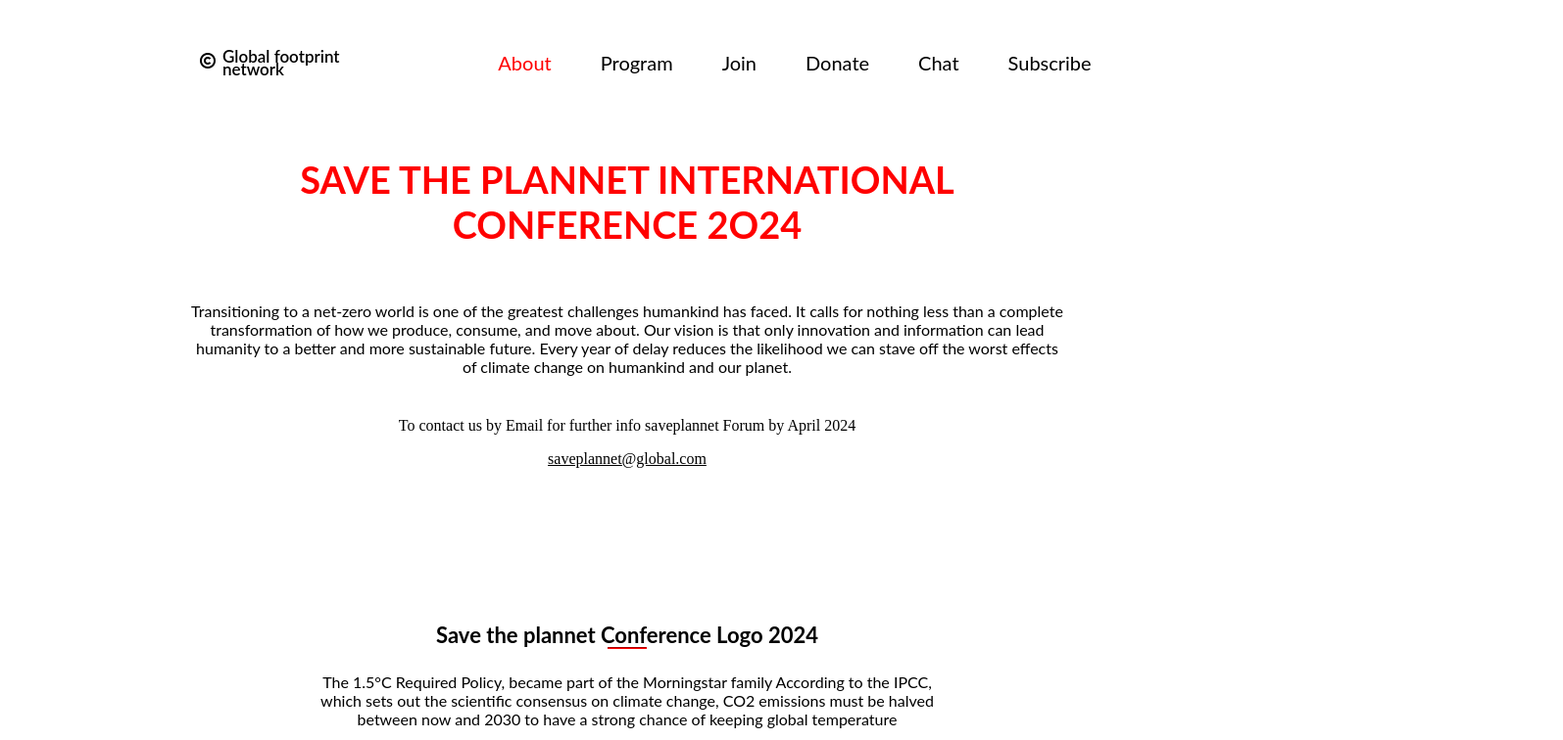
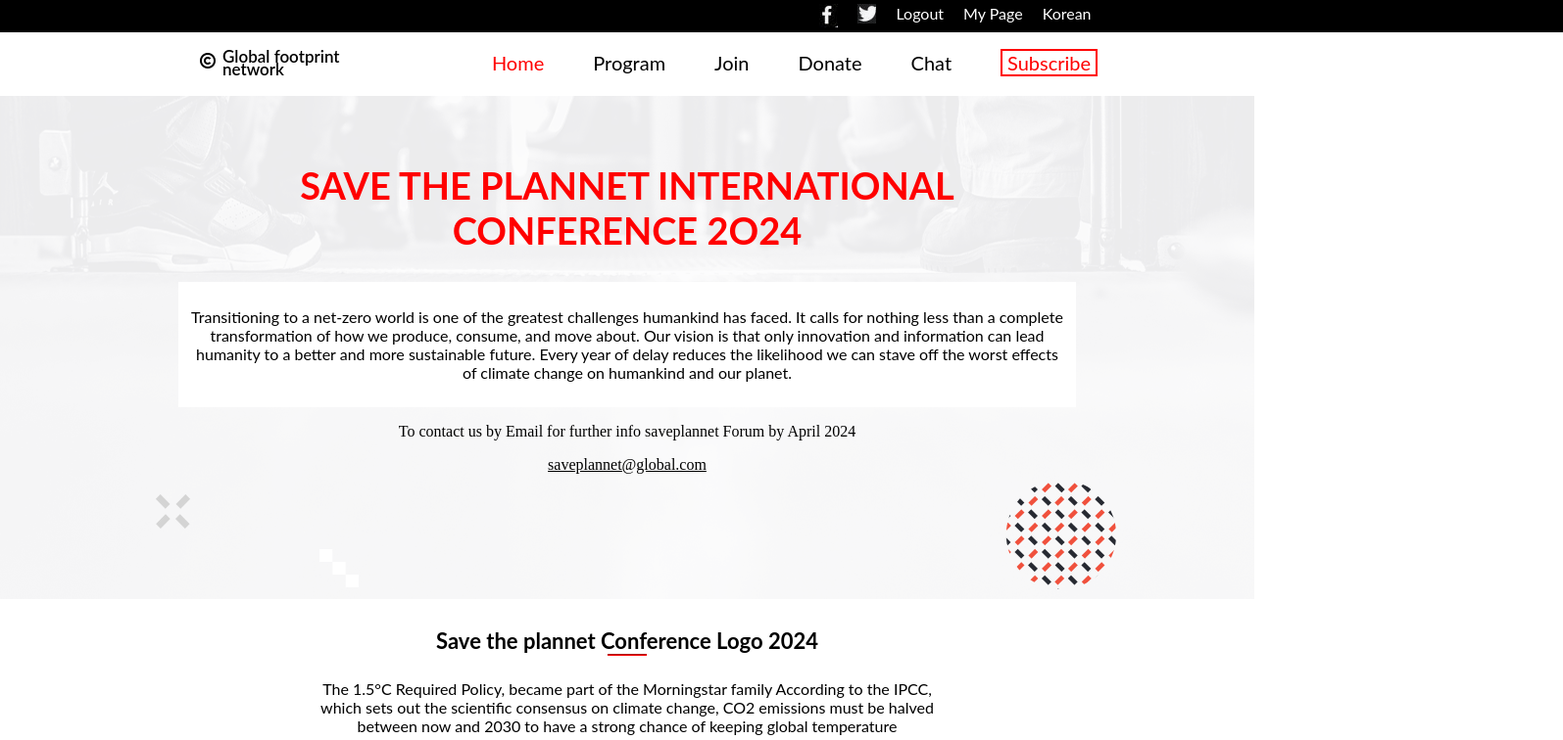
Before and after one commit to cosywasswa/Capstone-Project1, a website: page About.html in a window 1280 px wide. Shown: the top 756 px of the page at 98% size, 1595 px wide, since content can reach past the window. Drawn offline with Linux system fonts and the light colour scheme; a web font is replaced by a local one.

Commit message:
Corrected tags errors, added nav bar for mobile, includded article tags

```diff
--- a/About.html
+++ b/About.html
@@ -11,6 +11,15 @@
   <body>
     <header class="header">
       <nav>
+        <div class="div-top">
+          <ul class="nav-part1">
+          <li><a href="#" class="links"><img src="images/facebook2.PNG"></a></li>
+          <li><a href="#" class="links"><img src="images/twitter7.PNG"></a></li>
+          <li><a href="#" class="links">Logout</a></li>
+          <li><a href="#" class="links">My Page</a></li>
+          <li><a href="#" class="links">Korean</a></li>
+          </ul>
+        </div>
       <ul class="nav-mobile2">
         <li><a href="index.html" class="link">Home</a></li>
       </ul>
@@ -20,12 +29,12 @@
         <span class="lines"></span>
       </div>
       <ul class="nav-desktop">
-        <li class="abt"><a href="#" class="desktop-items">About</a></li>
+        <li class="abt"><a href="index.html" class="desktop-items">Home</a></li>
         <li><a href="#" class="desktop-items">Program</a></li>
         <li><a href="#" class="desktop-items">Join</a></li>
         <li><a href="#" class="desktop-items">Donate</a></li>
         <li><a href="#about" class="desktop-items">Chat</a></li>
-        <li><a href="#" class="desktop-items">Subscribe</a></li>
+        <li class="subscribe"><a href="#" class="desktop-items">Subscribe</a></li>
       </ul>
     </nav>
     <div class="my-logo">
@@ -38,9 +47,8 @@
     </header>
 
     <main class="main-home">
-      <div class="sub-main">
-
       <section class="home-1">
+        <section class="top">
        <div class="sec1">
         <div class="tittle">
           <h5>"All the human race"</h5>
@@ -77,7 +85,8 @@
           <p><u></un>saveplannet@global.com</u></p>
         </div>
       </div>
-      </div>
+    </section>
+    <section class="middle">
         <div class="programs-about">
           <div class="progh4">
           <h4>Save the plannet</h4>
@@ -104,10 +113,14 @@
           </div>
         </div>
         <hr class="hr-long">
+      </div>
+      </section>
+        <section class="bottom">
         <div class="seepast">
+
           <h4>Browse the past conferences</h4>
           <hr>
-          <p> <b>Take a look at the past conferences that were held </b></p>
+          <p> <b>Take a look at the past conferences that</b></p>
           <p class="p2"><b>organised by save the plannet global</b></p>
         </div>
         <div class="seepast-des">
@@ -126,7 +139,7 @@
 
           </div>
         </div>
-        </div>
+
         <div class="sponsors">
           <h4>partners</h4>
           <hr>
@@ -173,6 +186,7 @@
           </div>
         </div>
       </footer>
+    </section>
     </main>
     <script src="index.js"></script>
   </body>
```
